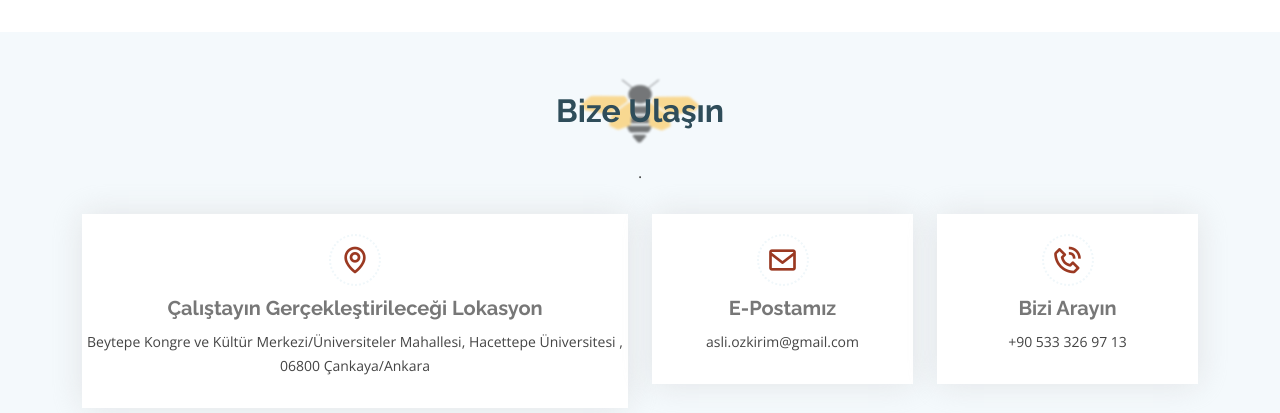
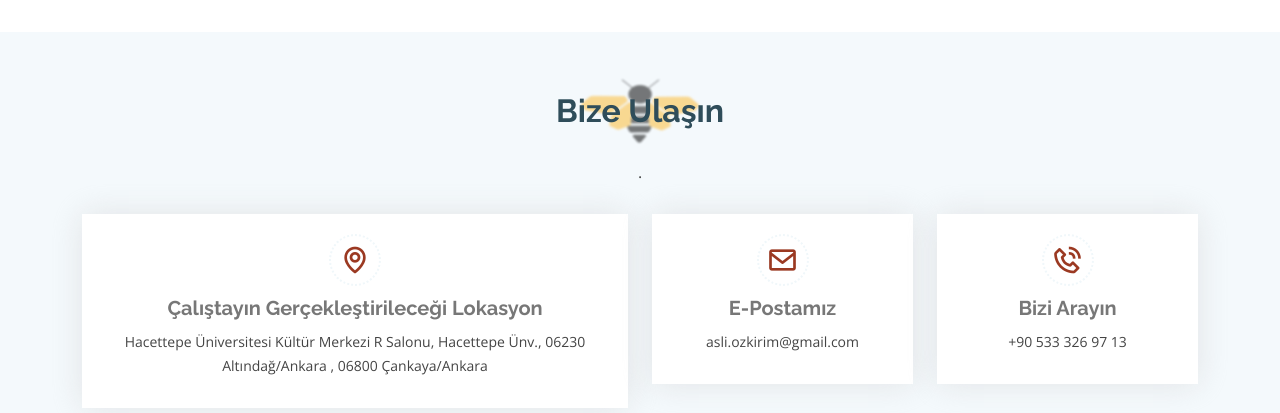
Before and after one commit to HidayetOguzTamer/HidayetOguzTamer.github.io, a plain HTML site: page index.html in a window 1280 px wide. Shown: the part 3077-3490 px from the top of the page. Drawn offline with nearby package versions, Linux system fonts and the light colour scheme.

Commit message:
adres değişikliği

```diff
--- a/index.html
+++ b/index.html
@@ -99,7 +99,7 @@
                 <div class="col-md-12 icon-box" data-aos="fade-up" data-aos-delay="100">
                   <i class="bx bx-receipt"></i>
                   <h4 style="font-size: 45px">Son Kayıt Tarihi</h4>
-                  <p class="fs-4">12 Haziran 2024 Çarşamba</p>
+                  <p class="fs-4">23 Haziran 2024 Pazar</p>
                 </div>
                 <!-- <div
                     class="col-md-6 icon-box"
@@ -678,8 +678,8 @@
               <i class="bx bx-map"></i>
               <h3>Çalıştayın Gerçekleştirileceği Lokasyon</h3>
               <p>
-                Beytepe Kongre ve Kültür Merkezi/Üniversiteler Mahallesi,
-                Hacettepe Üniversitesi , 06800 Çankaya/Ankara
+                Hacettepe Üniversitesi Kültür Merkezi R Salonu, Hacettepe Ünv., 06230 Altındağ/Ankara
+, 06800 Çankaya/Ankara
               </p>
             </div>
           </div>
```
